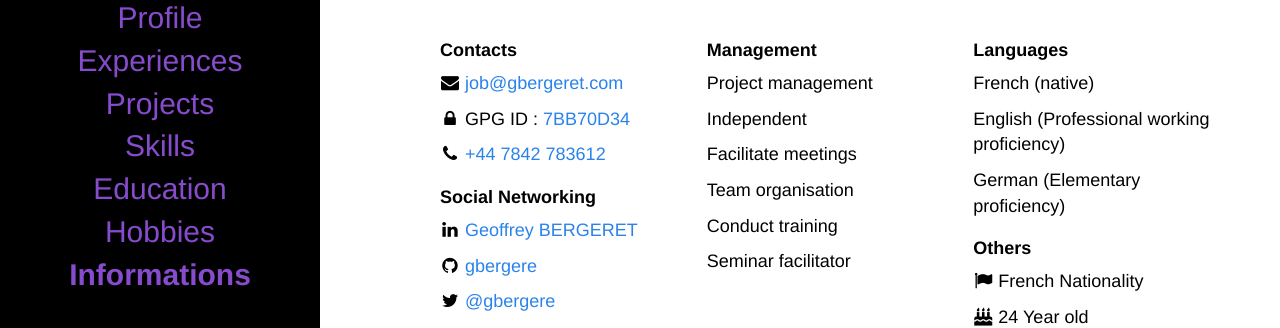
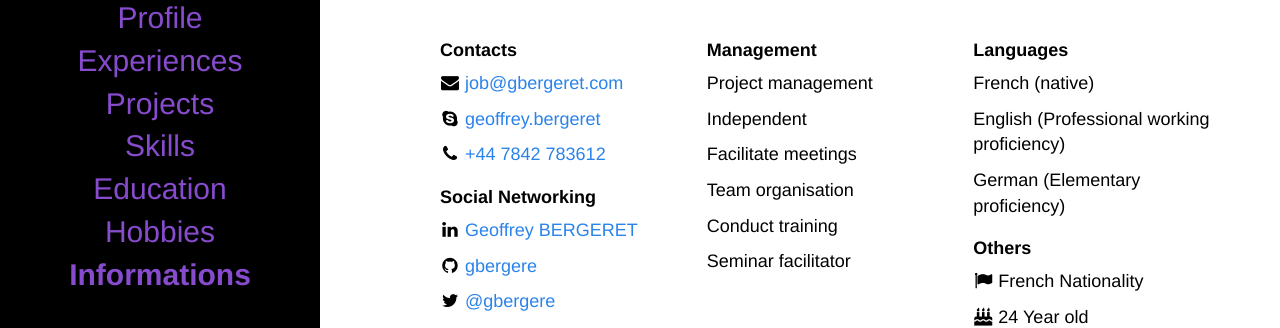
Before and after one commit to gbergere/gbergere.github.io, a Jekyll site: the page built from resume.html, in a window 1280 px wide and 900 px high, scrolled down 4224 px. Shown: the part 394-722 px from the top of the window. Built offline with Jekyll 4.4.1, drawn with Linux system fonts in a browser that asks for light colours; nearby versions of some CDN libraries.

Commit message:
Adding Skype username

```diff
--- a/_config.yml
+++ b/_config.yml
@@ -13,6 +13,7 @@
   title: "Computer Engineer"
   name: "Geoffrey BERGERET"
   email: "job@gbergeret.com"
+  skype: "geoffrey.bergeret"
   phone: "+44 7842 783612"
   linkedin: "geoffrey-bergeret/37/b2/667"
   github: "gbergere"
--- a/_resume/informations.html
+++ b/_resume/informations.html
@@ -9,11 +9,9 @@
                 <li><a href="mailto:{{ site.author.email }}">
                     <i class="fa fa-envelope"></i> {{ site.author.email }}
                 </a></li>
-                <li><i class="fa fa-lock"></i> GPG ID :
-                    <a href="http://pgp.mit.edu/pks/lookup?op=get&amp;search=0xAE849AF27BB70D34">
-                        7BB70D34
-                    </a>
-                </li>
+                <li><a href="skype:{{ site.author.skype }}">
+                    <i class="fa fa-skype"></i> {{ site.author.skype }}
+                </a></li>
                 <li><a href="tel:{{ site.author.phone | replace:' ', '' | replace:'.','' }}">
                     <i class="fa fa-phone"></i> {{ site.author.phone }}
                 </a></li>
```
